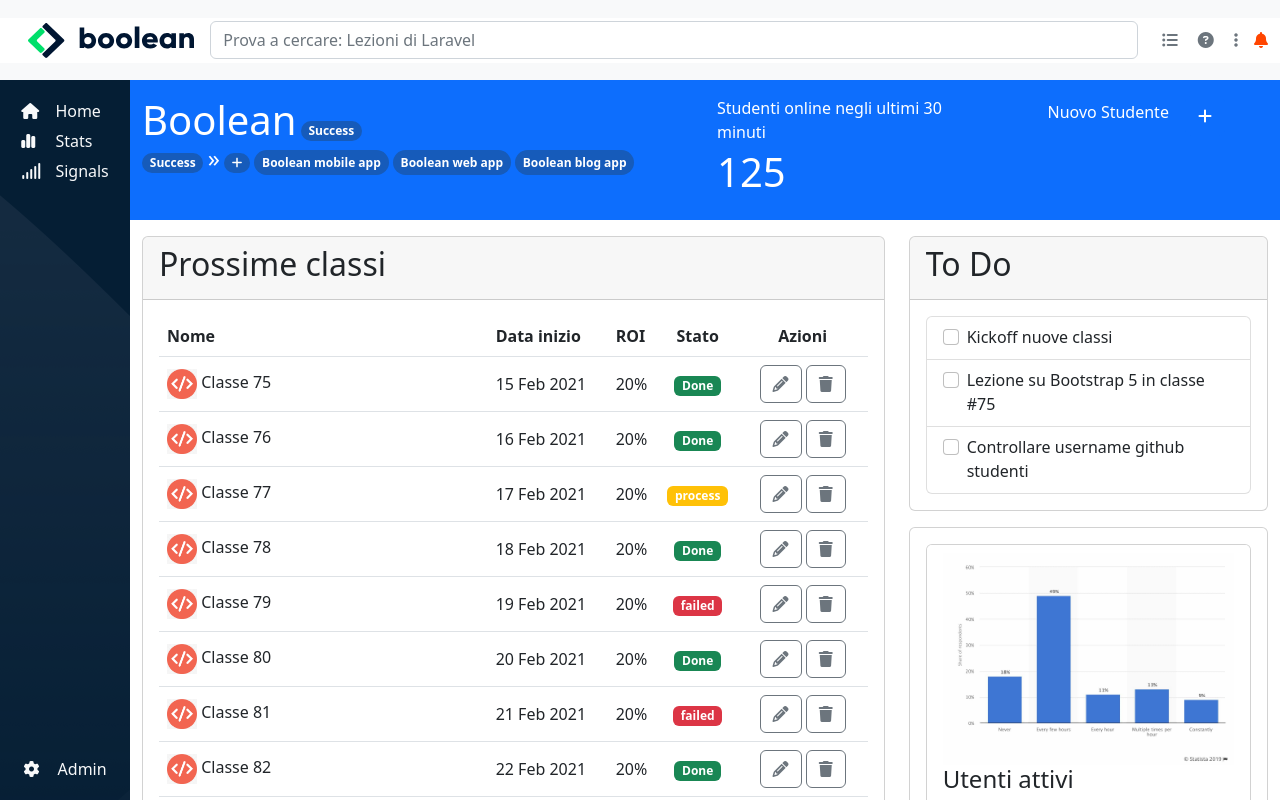
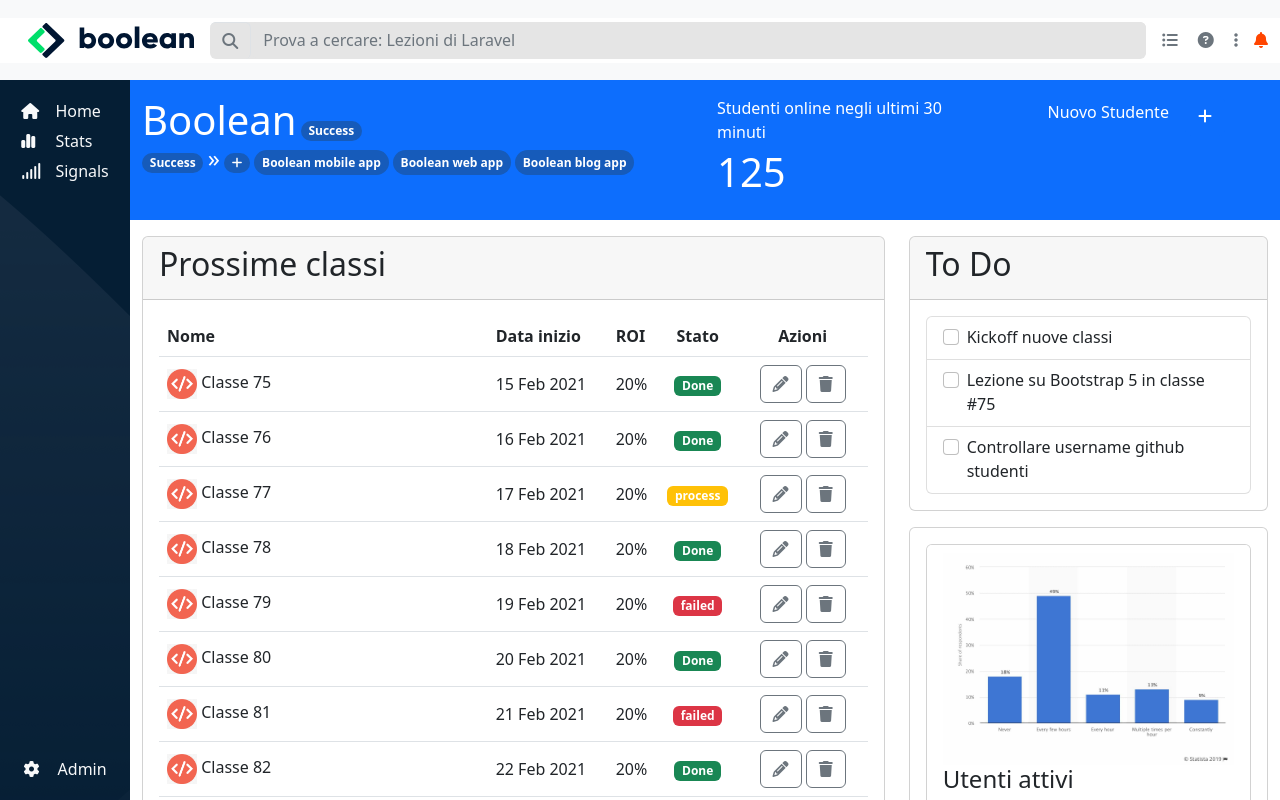
Before and after one commit to patrictobola/html-css-bootstrap-dashboard, a plain HTML site: page index.html in a window 1280 px wide. Drawn offline with nearby package versions, Linux system fonts and the light colour scheme.

Commit message:
In search bar, added search icon, setted input

```diff
--- a/css/style.css
+++ b/css/style.css
@@ -8,7 +8,12 @@
 .fa-bell {
   color: orangered;
 }
-
+#navbar form {
+  background-color: #e5e5e5;
+}
+#navbar form input {
+  background-color: #e5e5e5;
+}
 /* ! MAIN */
 /* Sidebar ------------------------------------- */
 
--- a/index.html
+++ b/index.html
@@ -29,8 +29,12 @@
                 </a>
 
                 <!-- Search form  -->
-                <form class="d-flex flex-grow-1" role="search">
-                    <input class="form-control me-2" id="search" name="search" type="search"
+                <form class="d-flex align-items-center rounded flex-grow-1" role="search"
+                    action="https://marcolanci.it/lezioni/read_form.php" method="GET">
+                    <button class="btn btn-outline-secondary border-start-0 border-bottom-0 border ms-n5" type="submit">
+                        <i class="fa fa-search"></i>
+                    </button>
+                    <input class="form-control border-0" id="search" name="search" type="search"
                         placeholder="Prova a cercare: Lezioni di Laravel" aria-label="Search">
                 </form>
                 <!-- [Desktop layout buttons] -->
```
